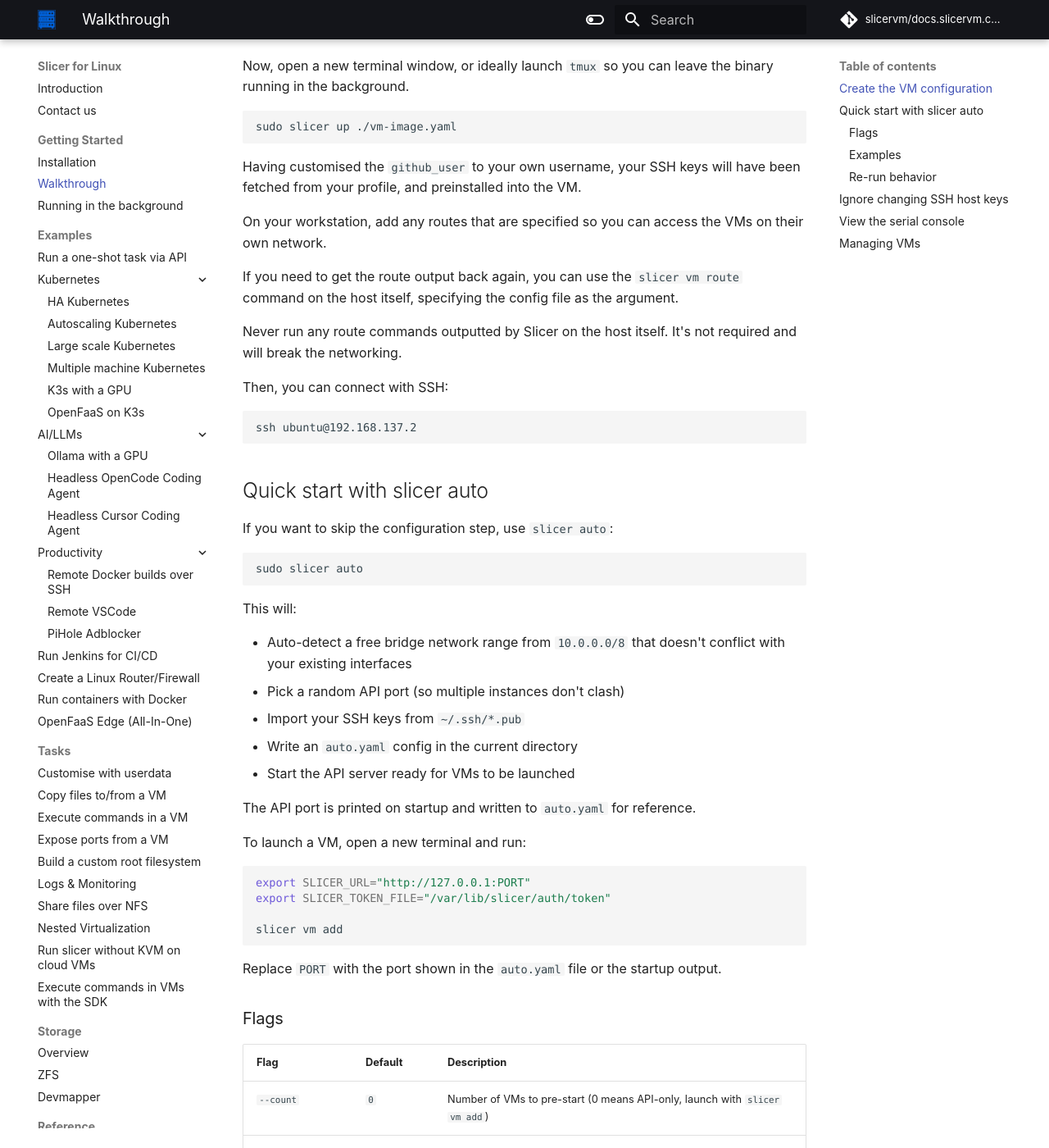
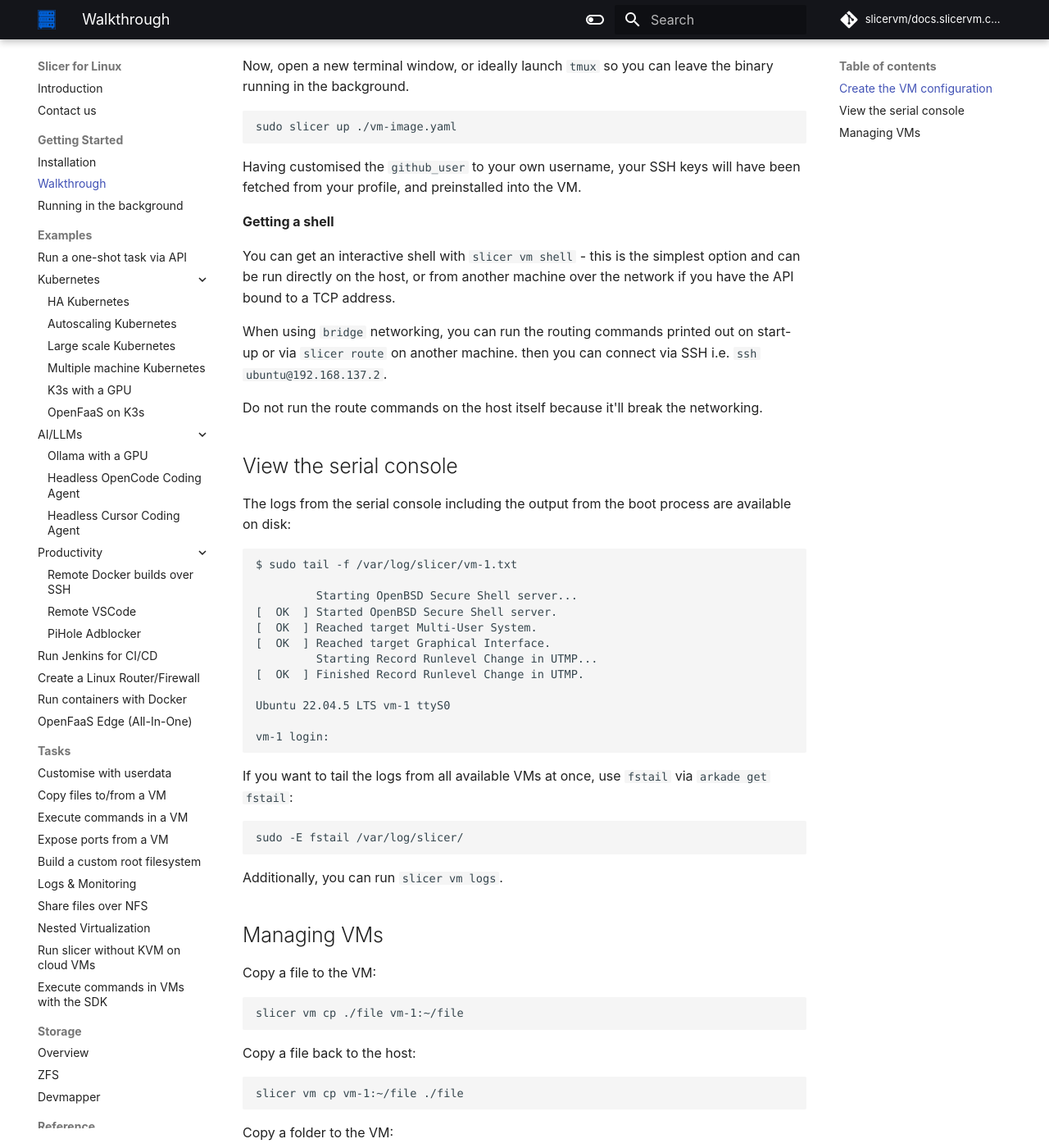
Before and after one commit to slicervm/docs.slicervm.com, an MkDocs documentation site: the page built from docs/getting-started/walkthrough.md, in a window 1280 px wide and 1400 px high, scrolled down 1529 px. Shown: the whole window at 82% size. Built offline with MkDocs 1.6.1 and Material for MkDocs 9.7.7, drawn with Linux system fonts in a browser that asks for light colours; some web fonts are replaced; comment, search, counter and statistics services are not loaded; some of the changed text lies outside the part shown.

Commit message:
Updates for installation and remove pre-release auto command
Signed-off-by: Alex Ellis (OpenFaaS Ltd) <alexellis2@gmail.com>

````diff
--- a/docs/getting-started/walkthrough.md
+++ b/docs/getting-started/walkthrough.md
@@ -60,123 +60,13 @@ sudo slicer up ./vm-image.yaml
 
 Having customised the `github_user` to your own username, your SSH keys will have been fetched from your profile, and preinstalled into the VM.
 
-On your workstation, add any routes that are specified so you can access the VMs on their own network.
+**Getting a shell**
 
-If you need to get the route output back again, you can use the `slicer vm route` command on the host itself, specifying the config file as the argument.
+You can get an interactive shell with `slicer vm shell` - this is the simplest option and can be run directly on the host, or from another machine over the network if you have the API bound to a TCP address.
 
-Never run any route commands outputted by Slicer on the host itself. It's not required and will break the networking.
+When using `bridge` networking, you can run the routing commands printed out on start-up or via `slicer route` on another machine. then you can connect via SSH i.e. `ssh ubuntu@192.168.137.2`.
 
-Then, you can connect with SSH:
-
-```bash
-ssh ubuntu@192.168.137.2
-```
-
-## Quick start with slicer auto
-
-If you want to skip the configuration step, use `slicer auto`:
-
-```bash
-sudo slicer auto
-```
-
-This will:
-
-* Auto-detect a free bridge network range from `10.0.0.0/8` that doesn't conflict with your existing interfaces
-* Pick a random API port (so multiple instances don't clash)
-* Import your SSH keys from `~/.ssh/*.pub`
-* Write an `auto.yaml` config in the current directory
-* Start the API server ready for VMs to be launched
-
-The API port is printed on startup and written to `auto.yaml` for reference.
-
-To launch a VM, open a new terminal and run:
-
-```bash
-export SLICER_URL="http://127.0.0.1:PORT"
-export SLICER_TOKEN_FILE="/var/lib/slicer/auth/token"
-
-slicer vm add
-```
-
-Replace `PORT` with the port shown in the `auto.yaml` file or the startup output.
-
-### Flags
-
-| Flag | Default | Description |
-|---|---|---|
-| `--count` | `0` | Number of VMs to pre-start (0 means API-only, launch with `slicer vm add`) |
-| `--ram` | `4` | RAM in GiB per VM |
-| `--cpu` | `2` | vCPUs per VM |
-| `--isolated` | `false` | Use isolated networking instead of bridge |
-| `--ssh-key` | | SSH public key(s) to add (can be repeated) |
-| `--github` | | GitHub username to import SSH keys from |
-| `--find-ssh-keys` | `true` | Scan `~/.ssh/` for public keys |
-| `--api-port` | auto | Explicit API server port (default: auto-assign free port) |
-| `--api-bind` | `127.0.0.1` | API bind address or unix socket path |
-| `--socket` | `false` | Use a unix socket at `./auto.sock` instead of TCP |
-| `--kernel` | | Path to a custom kernel, or leave blank to extract one from the rootfs |
-
-### Examples
-
-Pre-start VMs with the daemon instead of launching them separately:
-
-```bash
-sudo slicer auto --count=1
-
-sudo slicer auto --count=3 --ram=8 --cpu=4
-```
-
-SSH keys from `~/.ssh/*.pub` on the host are imported automatically. You can also import keys from a GitHub profile:
-
-```bash
-sudo slicer auto --github=alexellis
-```
-
-Use isolated networking (no bridge, access VMs via `slicer vm exec` / `slicer vm forward`):
-
-```bash
-sudo slicer auto --isolated
-```
-
-Use a unix socket instead of TCP for the API:
-
-```bash
-sudo slicer auto --socket
-```
-
-Set a fixed API port instead of auto-assigning:
-
-```bash
-sudo slicer auto --api-port=9090
-```
-
-### Re-run behavior
-
-On subsequent runs, `sudo slicer auto` reuses the existing `auto.yaml` - including the same port and CIDR. Pass any flag (like `--count=3`) to regenerate it with new settings.
-
-The generated `auto.yaml` is a standard Slicer config - you can inspect or edit it to learn the format, then graduate to `slicer new` + `slicer up` for full control over networking, storage, and naming.
-
-## Ignore changing SSH host keys
-
-If, like the developers of Slicer, you'll be re-creating many hosts with the same IP addresses, you have two options:
-
-* Memorise and get familiar with the `ssh-keygen -R <ip-address>` command
-* Or add the following to your `~/.ssh/config` file to stop it complaining
-
-```
-Host 192.168.137.*
-    StrictHostKeyChecking no
-    UserKnownHostsFile /dev/null
-    GlobalKnownHostsFile /dev/null
-    CheckHostIP no
-    LogLevel QUIET
-    User ubuntu
-```
-
-Repeat it once for each IP range you use with Slicer.
-
-And bear in mind that you should not do this for production or long-running hosts.
+Do not run the route commands on the host itself because it'll break the networking.
 
 ## View the serial console
 
@@ -203,7 +93,34 @@ If you want to tail the logs from all available VMs at once, use `fstail` via `a
 sudo -E fstail /var/log/slicer/
 ```
 
+Additionally, you can run `slicer vm logs`.
+
 ## Managing VMs
+
+Copy a file to the VM:
+
+```bash
+slicer vm cp ./file vm-1:~/file
+```
+
+Copy a file back to the host:
+
+```bash
+slicer vm cp vm-1:~/file ./file
+```
+
+Copy a folder to the VM:
+
+```bash
+slicer vm cp --mode=tar ~/go/src/github.com/alexellis/arkade vm-1:~/arkade
+```
+
+Copy a folder back to the host:
+
+```bash
+slicer vm cp --mode=tar vm-1:~/arkade ~/go/src/github.com/alexellis/arkade
+```
+
 
 List running VMs:
 
@@ -211,7 +128,7 @@ List running VMs:
 slicer vm list
 ```
 
-Launch additional VMs without restarting the daemon:
+Launch ephemeral VMs:
 
 ```bash
 slicer vm add
````
Also changed, not shown: docs/getting-started/install.md (+50 -53 lines).
